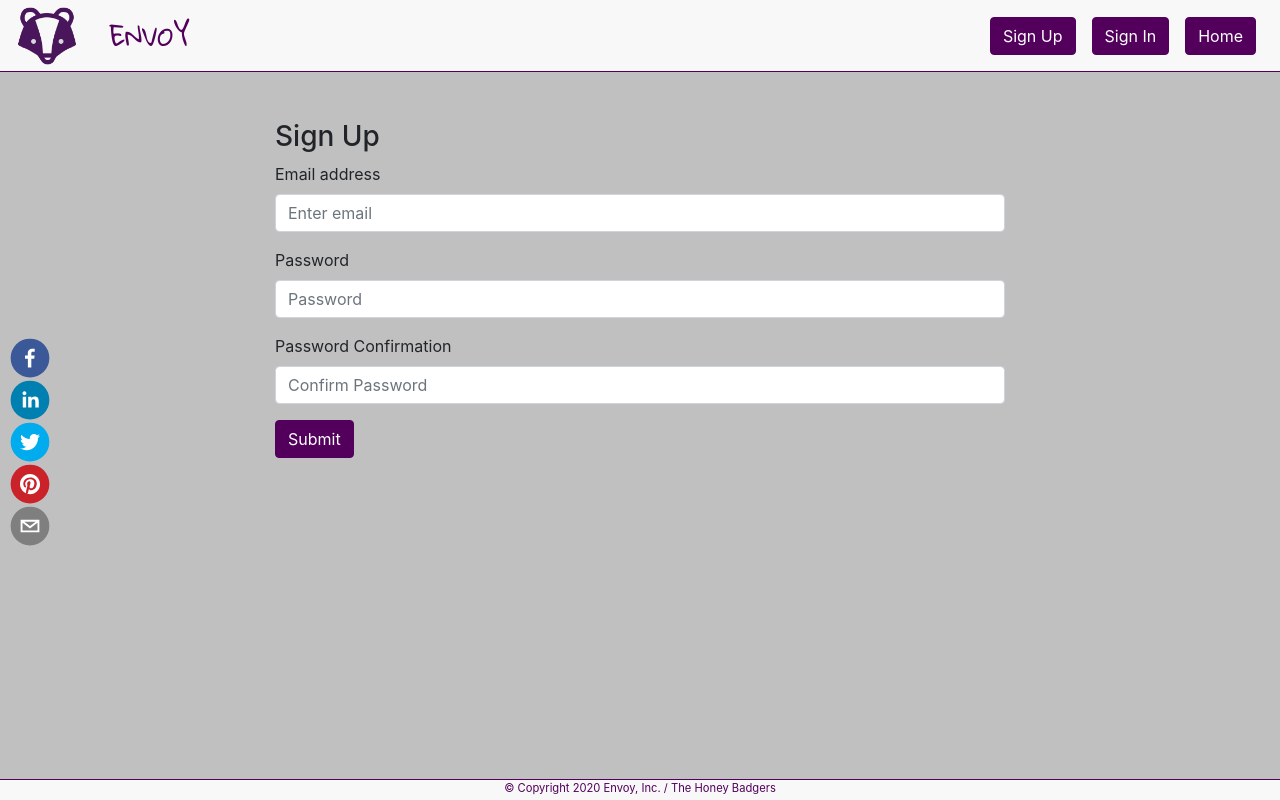
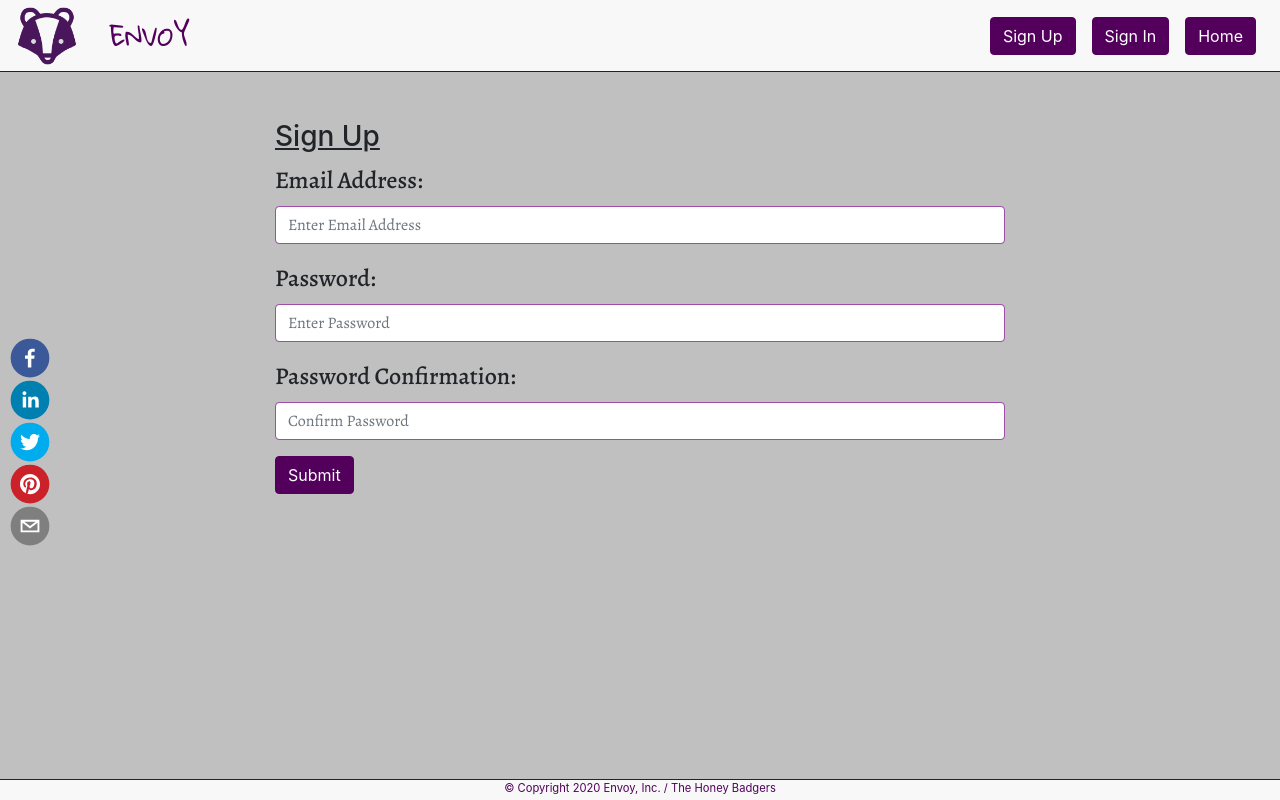
Before and after one commit to The-GA-Honey-Badgers/group-project-client, a React app: page /#/sign-up in a window 1280 px wide. Built offline with nearby package versions, Linux system fonts and the light colour scheme.

Commit message:
Styled auth views
Styled auth views to be consistent with the overall website scheme, but
in their own unique fashion so the user can easily understand they're
looking at an auth CRUD view.

```diff
--- a/src/components/ChangePassword/ChangePassword.js
+++ b/src/components/ChangePassword/ChangePassword.js
@@ -49,11 +49,12 @@ class ChangePassword extends Component {
     return (
       <div className="row">
         <div className="col-sm-10 col-md-8 mx-auto mt-5">
-          <h3>Change Password</h3>
+          <h3><u>Change Password</u></h3>
           <Form onSubmit={this.onChangePassword}>
             <Form.Group controlId="oldPassword">
-              <Form.Label>Old password</Form.Label>
+              <Form.Label className="form-field-label">Old password:</Form.Label>
               <Form.Control
+                className="form-input-space"
                 required
                 name="oldPassword"
                 value={oldPassword}
@@ -63,8 +64,9 @@ class ChangePassword extends Component {
               />
             </Form.Group>
             <Form.Group controlId="newPassword">
-              <Form.Label>New Password</Form.Label>
+              <Form.Label className="form-field-label">New Password:</Form.Label>
               <Form.Control
+                className="form-input-space"
                 required
                 name="newPassword"
                 value={newPassword}
--- a/src/components/SignIn/SignIn.js
+++ b/src/components/SignIn/SignIn.js
@@ -50,27 +50,29 @@ class SignIn extends Component {
     return (
       <div className="row">
         <div className="col-sm-10 col-md-8 mx-auto mt-5">
-          <h3>Sign In</h3>
+          <h3><u>Sign In</u></h3>
           <Form onSubmit={this.onSignIn}>
             <Form.Group controlId="email">
-              <Form.Label>Email address</Form.Label>
+              <Form.Label className="form-field-label">Email Address:</Form.Label>
               <Form.Control
+                className="form-input-space"
                 required
                 type="email"
                 name="email"
                 value={email}
-                placeholder="Enter email"
+                placeholder="Enter Email Address"
                 onChange={this.handleChange}
               />
             </Form.Group>
             <Form.Group controlId="password">
-              <Form.Label>Password</Form.Label>
+              <Form.Label className="form-field-label">Password:</Form.Label>
               <Form.Control
+                className="form-input-space"
                 required
                 name="password"
                 value={password}
                 type="password"
-                placeholder="Password"
+                placeholder="Enter Password"
                 onChange={this.handleChange}
               />
             </Form.Group>
--- a/src/components/SignUp/SignUp.js
+++ b/src/components/SignUp/SignUp.js
@@ -52,33 +52,36 @@ class SignUp extends Component {
     return (
       <div className="row">
         <div className="col-sm-10 col-md-8 mx-auto mt-5">
-          <h3>Sign Up</h3>
+          <h3><u>Sign Up</u></h3>
           <Form onSubmit={this.onSignUp}>
             <Form.Group controlId="email">
-              <Form.Label>Email address</Form.Label>
+              <Form.Label className="form-field-label">Email Address:</Form.Label>
               <Form.Control
+                className="form-input-space"
                 required
                 type="email"
                 name="email"
                 value={email}
-                placeholder="Enter email"
+                placeholder="Enter Email Address"
                 onChange={this.handleChange}
               />
             </Form.Group>
             <Form.Group controlId="password">
-              <Form.Label>Password</Form.Label>
+              <Form.Label className="form-field-label">Password:</Form.Label>
               <Form.Control
+                className="form-input-space"
                 required
                 name="password"
                 value={password}
                 type="password"
-                placeholder="Password"
+                placeholder="Enter Password"
                 onChange={this.handleChange}
               />
             </Form.Group>
             <Form.Group controlId="passwordConfirmation">
-              <Form.Label>Password Confirmation</Form.Label>
+              <Form.Label className="form-field-label">Password Confirmation:</Form.Label>
               <Form.Control
+                className="form-input-space"
                 required
                 name="passwordConfirmation"
                 value={passwordConfirmation}
```
